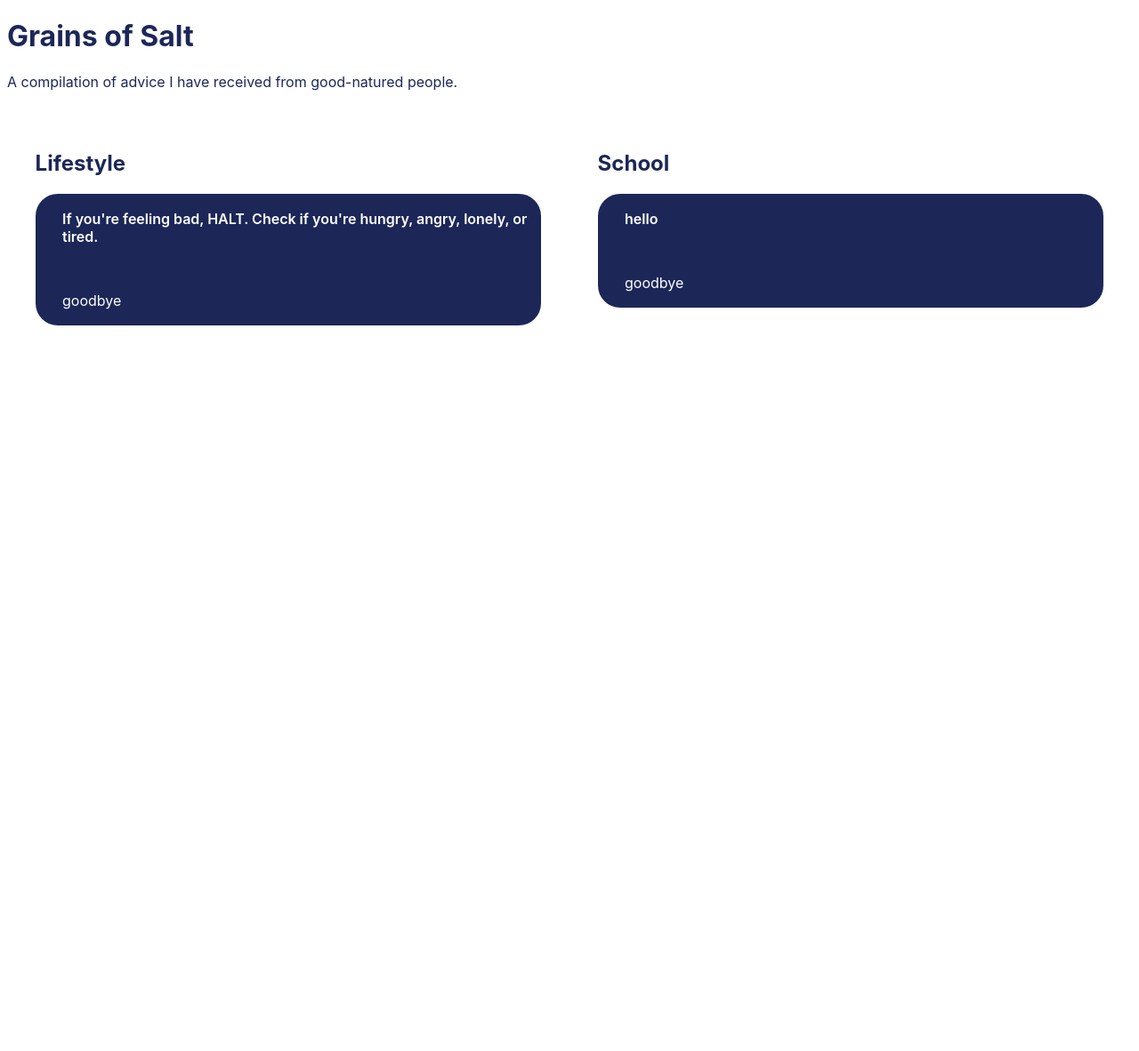
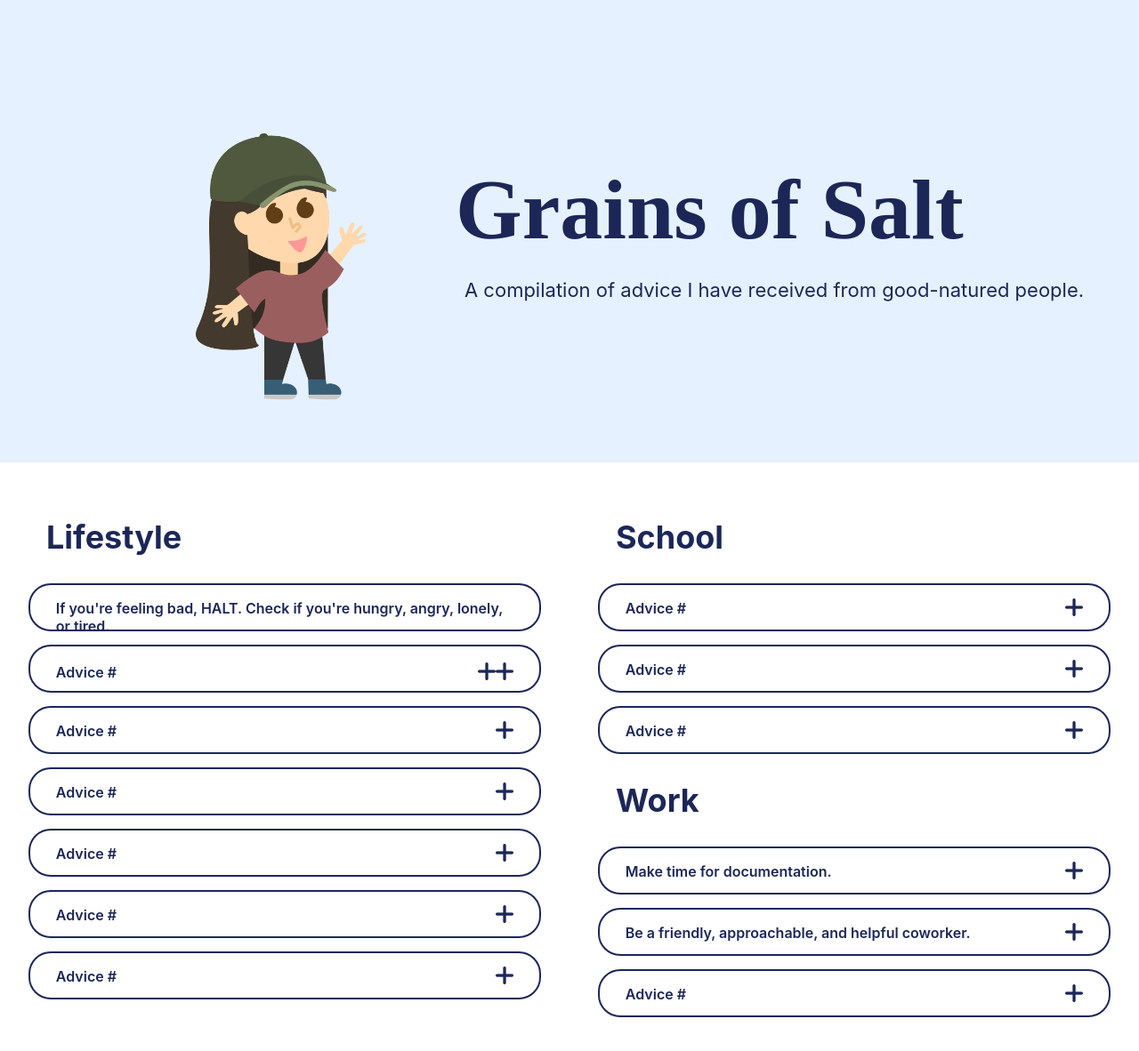
Before and after one commit to tarynwou/advice-board, a React (Create React App) app: page / in a window 1280 px wide. Shown: the top 1182 px of the page at 89% size. Before the commit the page ends 800 px from the top, so only its background shows below. Built offline with nearby package versions, Linux system fonts and the light colour scheme.

Commit message:
Built top of page and added placeholder advice toggles

```diff
--- a/src/App.css
+++ b/src/App.css
@@ -1,6 +1,48 @@
+.main {
+	background-color: #e6f1ff;
+}
+
+.taryn {
+	float: right;
+	padding-right: 100px;
+	padding-top: 150px;
+	height: 300px;
+}
 .page-column {
 	width: 45%;
 	margin: 2.5%;
+}
+.page-top {
+	min-height: 500px;
+}
+
+.category-title {
+	font-size: 36px;
+	margin-bottom: 30px;
+	padding-left: 20px;
+}
+
+#title {
+	margin-top: 180px;
+	margin-bottom: 0px;
+	font-size: 96px;
+	font-family: "Poppins";
+}
+
+#subtitle {
+	font-size: 22px;
+	padding-left: 10px;
+}
+
+#left-top-column {
+	width: 40%;
+	margin: 0;
+	float: left;
+}
+#right-top-column {
+	width: 60%;
+	margin: 0;
+	float: right;
 }
 
 #left-column {
--- a/src/App.js
+++ b/src/App.js
@@ -1,14 +1,27 @@
 import Advice from "./components/Advice.jsx";
+import Taryn from "./images/taryn.png";
 import "./App.css";
 
 function App() {
 	return (
-		<div>
-			<h1 id="title">Grains of Salt</h1>
-			<p id="subtitle">
-				A compilation of advice I have received from good-natured
-				people.
-			</p>
+		<div className="main">
+			<div className="page-top">
+				<div className="page-column" id="left-top-column">
+					<img
+						src={Taryn}
+						alt="cartoon character"
+						className="taryn"
+					></img>
+				</div>
+				<div className="page-column" id="right-top-column">
+					<h1 id="title">Grains of Salt</h1>
+					<p id="subtitle">
+						A compilation of advice I have received from
+						good-natured people.
+					</p>
+				</div>
+			</div>
+			<br></br>
 
 			<div className="page-column" id="left-column">
 				<h2 className="category-title" id="lifestyle">
@@ -16,7 +29,38 @@ function App() {
 				</h2>
 				<Advice
 					short="If you're feeling bad, HALT. Check if you're hungry, angry, lonely, or tired."
-					long="goodbye"
+					long="[filler] inside content"
+					id=""
+				></Advice>
+				<Advice
+					short="Advice #"
+					long="[filler] inside content"
+					id=""
+				></Advice>
+				<Advice
+					short="Advice #"
+					long="[filler] inside content"
+					id=""
+				></Advice>
+				<Advice
+					short="Advice #"
+					long="[filler] inside content"
+					id=""
+				></Advice>
+				<Advice
+					short="Advice #"
+					long="[filler] inside content"
+					id=""
+				></Advice>
+				<Advice
+					short="Advice #"
+					long="[filler] inside content"
+					id=""
+				></Advice>
+				<Advice
+					short="Advice #"
+					long="[filler] inside content"
+					id=""
 				></Advice>
 			</div>
 
@@ -24,7 +68,39 @@ function App() {
 				<h2 className="category-title" id="school">
 					School
 				</h2>
-				<Advice short="hello" long="goodbye"></Advice>
+				<Advice
+					short="Advice #"
+					long="[filler] inside content"
+					id=""
+				></Advice>
+				<Advice
+					short="Advice #"
+					long="[filler] inside content"
+					id=""
+				></Advice>
+				<Advice
+					short="Advice #"
+					long="[filler] inside content"
+					id=""
+				></Advice>
+				<h2 className="category-title" id="work">
+					Work
+				</h2>
+				<Advice
+					short="Make time for documentation."
+					long="[filler] inside content"
+					id=""
+				></Advice>
+				<Advice
+					short="Be a friendly, approachable, and helpful coworker."
+					long="[filler] inside content"
+					id=""
+				></Advice>
+				<Advice
+					short="Advice #"
+					long="[filler] inside content"
+					id=""
+				></Advice>
 			</div>
 		</div>
 	);
--- a/src/components/Advice.jsx
+++ b/src/components/Advice.jsx
@@ -1,4 +1,5 @@
 import React from "react";
+import Plus from "../images/plus.png";
 import { useState } from "react";
 import "./components.css";
 
@@ -7,14 +8,14 @@ function Advice(props) {
 
 	// if untoggled
 	// return short advice
-	if (toggleOpen) {
+	if (!toggleOpen) {
 		return (
 			<div
 				className="advice-toggle-short"
 				onClick={() => toggle(!toggleOpen)}
 			>
 				<p className="advice-short-closed">{props.short}</p>
-				<img src="" alt="" />
+				<img src={Plus} alt="" className="plus" />
 			</div>
 		);
 	} else {
@@ -27,7 +28,7 @@ function Advice(props) {
 			>
 				{/* row 1 */}
 				<p className="advice-short-open">{props.short}</p>
-				<img src="" alt="" />
+				<img src="" alt="" className="" />
 				{/* row 2 */}
 				<p className="advice-long">{props.long}</p>
 			</div>
--- a/src/components/components.css
+++ b/src/components/components.css
@@ -2,6 +2,12 @@ div {
 	color: #1c2758;
 	font-family: "San Francisco", "SF Pro Text", -apple-system, system-ui,
 		sans-serif;
+}
+
+.plus {
+	float: right;
+	width: 20px;
+	padding-top: 15px;
 }
 
 .advice-toggle-short {
@@ -11,10 +17,13 @@ div {
 	height: 50px;
 	border-radius: 25px;
 	padding-left: 5%;
+	padding-right: 5%;
+	margin-bottom: 15px;
 }
 
 .advice-short-closed {
 	font-weight: 600;
+	float: left;
 }
 
 .advice-toggle-long {
@@ -25,6 +34,7 @@ div {
 	color: white;
 	border-radius: 25px;
 	padding-left: 5%;
+	margin-bottom: 15px;
 }
 
 .advice-short-open {
--- a/src/index.css
+++ b/src/index.css
@@ -1,13 +1,17 @@
+root {
+	background-color: #e6f1ff;
+}
+
 body {
-  margin: 0;
-  font-family: -apple-system, BlinkMacSystemFont, 'Segoe UI', 'Roboto', 'Oxygen',
-    'Ubuntu', 'Cantarell', 'Fira Sans', 'Droid Sans', 'Helvetica Neue',
-    sans-serif;
-  -webkit-font-smoothing: antialiased;
-  -moz-osx-font-smoothing: grayscale;
+	margin: 0;
+	font-family: -apple-system, BlinkMacSystemFont, "Segoe UI", "Roboto",
+		"Oxygen", "Ubuntu", "Cantarell", "Fira Sans", "Droid Sans",
+		"Helvetica Neue", sans-serif;
+	-webkit-font-smoothing: antialiased;
+	-moz-osx-font-smoothing: grayscale;
 }
 
 code {
-  font-family: source-code-pro, Menlo, Monaco, Consolas, 'Courier New',
-    monospace;
+	font-family: source-code-pro, Menlo, Monaco, Consolas, "Courier New",
+		monospace;
 }
--- a/src/index.js
+++ b/src/index.js
@@ -1,6 +1,6 @@
 import React from "react";
 import ReactDOM from "react-dom/client";
-// import './index.css';
+import "./index.css";
 import App from "./App";
 
 const myFirstElement = <App></App>;
```
Also changed, not shown: src/images/taryn.png (added).
